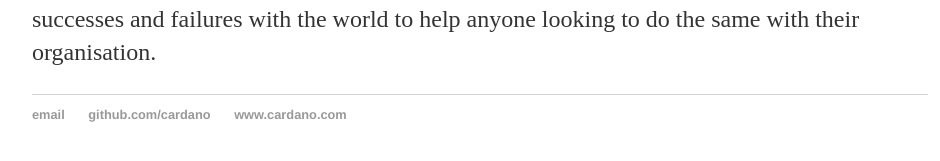
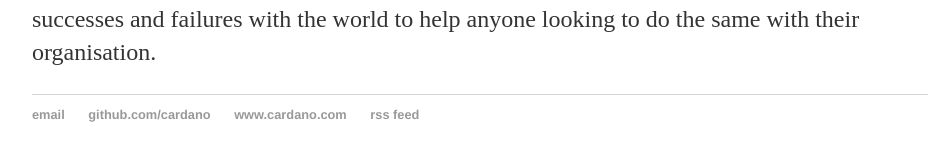
Before and after one commit to ronlawrence/cardano.github.io, a Jekyll site: the page built from _posts/2016-11-25-cardano-engineering-site-launched.md, in a window 1280 px wide. Shown: the part 286-447 px from the top of the page, without its empty margins (160-1100 px from the left). Built offline with Jekyll 4.4.1, drawn with Linux system fonts in a browser that asks for light colours.

Commit message:
Added rss feed to home

```diff
--- a/_layouts/default.html
+++ b/_layouts/default.html
@@ -25,6 +25,7 @@
       <li><a href="mailto:engineering@cardano.com">email</a></li>
       <li><a href="http://github.com/cardano">github.com/cardano</a></li>
       <li><a href="http://www.cardano.com">www.cardano.com</a></li>
+      <li><a href="https://cardano.github.io/blog/atom.xml">rss feed</a></li>
     </ul>
   </footer>
 </body>
```
